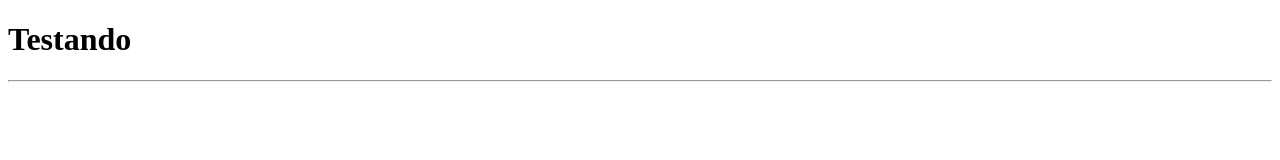
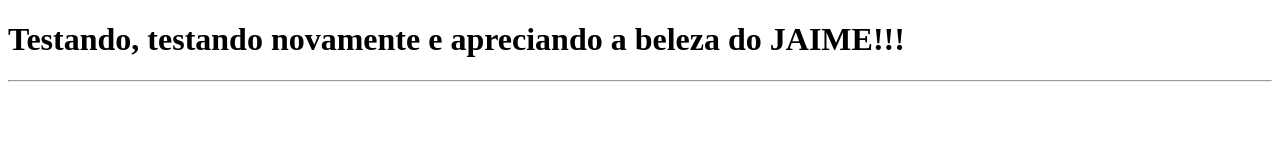
Before and after one commit to caiomrcardozo/SCM, a plain HTML site: page index.html in a window 1280 px wide. Drawn offline with Linux system fonts and the light colour scheme.

Commit message:
Adicionando Mensagem do Jaime no index

```diff
--- a/index.html
+++ b/index.html
@@ -7,7 +7,7 @@
     <title>Document</title>
 </head>
 <body>
-    <h1>Testando</h1>
+    <h1>Testando, testando novamente e apreciando a beleza do JAIME!!!</h1>
     <hr>
 </body>
 </html>
```
